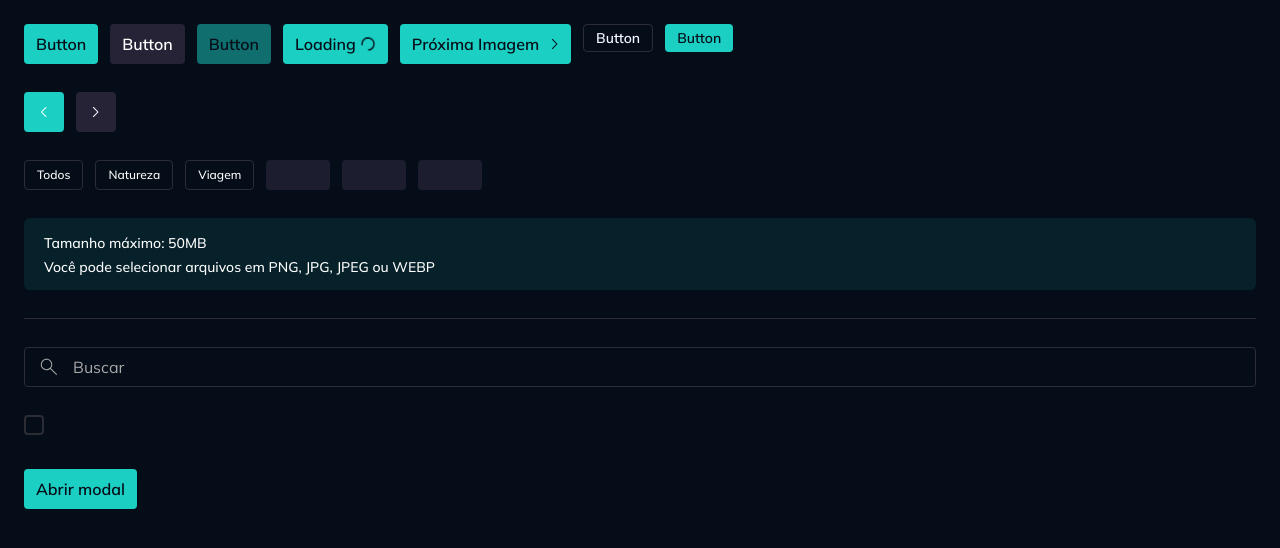
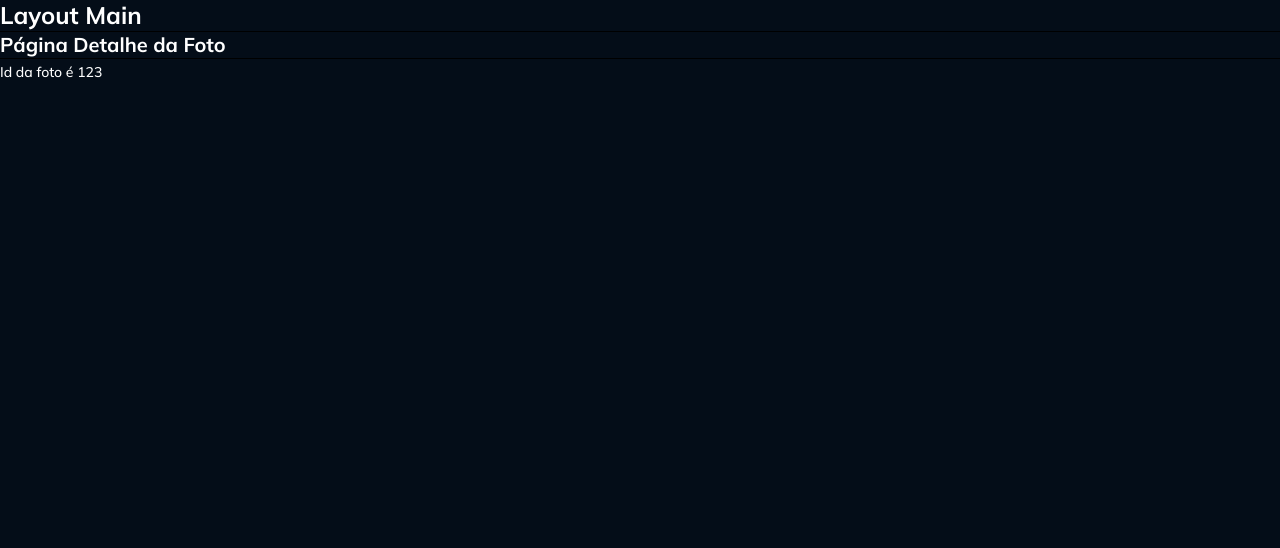
Before and after one commit to VitorAbreu/gallery-plus, a React (Vite) app: page /fotos/123 in a window 1280 px wide. Shown: the top 548 px of the page. Built offline with nearby package versions, Linux system fonts and the light colour scheme.

Commit message:
feat(gallery):instalando react router e criando rotas para a aplicação

```diff
--- a/package.json
+++ b/package.json
@@ -24,6 +24,7 @@
     "react": "^19.1.0",
     "react-dom": "^19.1.0",
     "react-hook-form": "^7.65.0",
+    "react-router": "^7.9.4",
     "tailwind-variants": "^1.0.0",
     "tailwindcss": "^4.1.10",
     "zod": "^3.22.4"
--- a/src/App.tsx
+++ b/src/App.tsx
@@ -1,111 +1,19 @@
-import Button from "./components/button";
-import ButtonIcon from "./components/button-icon";
-import Text from "./components/text";
-import ChevronLeftIcon from "./assets/icons/chevron-left.svg?react";
-import ChevronRightIcon from "./assets/icons/chevron-right.svg?react";
-import Badge from "./components/badge";
-import Alert from "./components/alert";
-import Divider from "./components/divider";
-import InputText from "./components/input-text";
-import SearchIcon from "./assets/icons/search.svg?react";
-import InputCheckbox from "./components/input-checkbox";
-import InputSingleFile from "./components/input-single-file";
-import { useForm } from "react-hook-form";
-import ImageFilePreview from "./components/image-file-preview";
-import {
-  Dialog,
-  DialogBody,
-  DialogClose,
-  DialogContent,
-  DialogFooter,
-  DialogHeader,
-  DialogTrigger,
-} from "./components/dialog";
+import { BrowserRouter, Route, Routes } from "react-router";
+import PageComponents from "./pages/page-components";
+import LayoutMain from "./pages/layout-main";
+import PageHome from "./pages/page-home";
+import PagePhotoDetails from "./pages/page-photo-details";
 
 export default function App() {
-  const form = useForm();
-  const file = form.watch("file");
-  const fileSource = file?.[0] ? URL.createObjectURL(file[0]) : undefined;
-
   return (
-    <div className="grid gap-7 p-6">
-      <div className="flex gap-3">
-        <Button>Button</Button>
-        <Button variant="secondary">Button</Button>
-        <Button disabled>Button</Button>
-        <Button handling>Loading</Button>
-        <Button icon={ChevronRightIcon}>Próxima Imagem</Button>
-        <Button variant="ghost" size="sm">
-          Button
-        </Button>
-        <Button variant="primary" size="sm">
-          Button
-        </Button>
-      </div>
-
-      <div className="flex gap-3">
-        <ButtonIcon icon={ChevronLeftIcon} />
-        <ButtonIcon icon={ChevronRightIcon} variant="secondary" />
-      </div>
-
-      <div className="flex gap-3">
-        <Badge>Todos</Badge>
-        <Badge>Natureza</Badge>
-        <Badge>Viagem</Badge>
-        <Badge loading>Viagem</Badge>
-        <Badge loading>Viagem</Badge>
-        <Badge loading>Viagem</Badge>
-      </div>
-
-      <div>
-        <Alert>
-          Tamanho máximo: 50MB
-          <br />
-          Você pode selecionar arquivos em PNG, JPG, JPEG ou WEBP
-        </Alert>
-      </div>
-
-      <div>
-        <Divider />
-      </div>
-
-      <div>
-        <InputText placeholder="Buscar" icon={SearchIcon} />
-      </div>
-      <div>
-        <InputCheckbox />
-      </div>
-      <div>
-        <Dialog>
-          {/* para evitar criar um botão dentro de outro botão usa o asChild para considerar o component filho */}
-          <DialogTrigger asChild>
-            <Button>Abrir modal</Button>
-          </DialogTrigger>
-          <DialogContent>
-            <DialogHeader>Teste Dialog</DialogHeader>
-            <DialogBody>
-              <Text as="div" className="mb-4">
-                teste conteudo dialog
-              </Text>
-              <InputSingleFile
-                form={form}
-                allowedExtensions={["png", "jpg", "jpeg", "webp"]}
-                maxFileSizeInMB={50}
-                replaceBy={
-                  <ImageFilePreview src={fileSource} alt="preview da imagem" />
-                }
-                {...form.register("file")}
-              />
-            </DialogBody>
-            <DialogFooter>
-              <DialogClose asChild>
-                <Button variant="secondary">Cancelar</Button>
-              </DialogClose>
-              <Button variant="primary">Adicionar</Button>
-            </DialogFooter>
-          </DialogContent>
-        </Dialog>
-      </div>
-    </div>
+    <BrowserRouter>
+      <Routes>
+        <Route element={<LayoutMain />}>
+          <Route index element={<PageHome />} />
+          <Route path="/fotos/:id" element={<PagePhotoDetails />} />
+          <Route path="/componentes" element={<PageComponents />} />
+        </Route>
+      </Routes>
+    </BrowserRouter>
   );
 }
--- /dev/null
+++ b/src/pages/layout-main.tsx
@@ -0,0 +1,12 @@
+import { Outlet } from "react-router";
+import Text from "../components/text";
+
+export default function LayoutMain() {
+  return (
+    <>
+      <Text variant="heading-large">Layout Main</Text>
+      <hr />
+      <Outlet />
+    </>
+  );
+}
--- /dev/null
+++ b/src/pages/page-components.tsx
@@ -0,0 +1,111 @@
+import Button from "../components/button";
+import ButtonIcon from "../components/button-icon";
+import Text from "../components/text";
+import ChevronLeftIcon from "../assets/icons/chevron-left.svg?react";
+import ChevronRightIcon from "../assets/icons/chevron-right.svg?react";
+import Badge from "../components/badge";
+import Alert from "../components/alert";
+import Divider from "../components/divider";
+import InputText from "../components/input-text";
+import SearchIcon from "../assets/icons/search.svg?react";
+import InputCheckbox from "../components/input-checkbox";
+import InputSingleFile from "../components/input-single-file";
+import { useForm } from "react-hook-form";
+import ImageFilePreview from "../components/image-file-preview";
+import {
+  Dialog,
+  DialogBody,
+  DialogClose,
+  DialogContent,
+  DialogFooter,
+  DialogHeader,
+  DialogTrigger,
+} from "../components/dialog";
+
+export default function PageComponents() {
+  const form = useForm();
+  const file = form.watch("file");
+  const fileSource = file?.[0] ? URL.createObjectURL(file[0]) : undefined;
+
+  return (
+    <div className="grid gap-7 p-6">
+      <div className="flex gap-3">
+        <Button>Button</Button>
+        <Button variant="secondary">Button</Button>
+        <Button disabled>Button</Button>
+        <Button handling>Loading</Button>
+        <Button icon={ChevronRightIcon}>Próxima Imagem</Button>
+        <Button variant="ghost" size="sm">
+          Button
+        </Button>
+        <Button variant="primary" size="sm">
+          Button
+        </Button>
+      </div>
+
+      <div className="flex gap-3">
+        <ButtonIcon icon={ChevronLeftIcon} />
+        <ButtonIcon icon={ChevronRightIcon} variant="secondary" />
+      </div>
+
+      <div className="flex gap-3">
+        <Badge>Todos</Badge>
+        <Badge>Natureza</Badge>
+        <Badge>Viagem</Badge>
+        <Badge loading>Viagem</Badge>
+        <Badge loading>Viagem</Badge>
+        <Badge loading>Viagem</Badge>
+      </div>
+
+      <div>
+        <Alert>
+          Tamanho máximo: 50MB
+          <br />
+          Você pode selecionar arquivos em PNG, JPG, JPEG ou WEBP
+        </Alert>
+      </div>
+
+      <div>
+        <Divider />
+      </div>
+
+      <div>
+        <InputText placeholder="Buscar" icon={SearchIcon} />
+      </div>
+      <div>
+        <InputCheckbox />
+      </div>
+      <div>
+        <Dialog>
+          {/* para evitar criar um botão dentro de outro botão usa o asChild para considerar o component filho */}
+          <DialogTrigger asChild>
+            <Button>Abrir modal</Button>
+          </DialogTrigger>
+          <DialogContent>
+            <DialogHeader>Teste Dialog</DialogHeader>
+            <DialogBody>
+              <Text as="div" className="mb-4">
+                teste conteudo dialog
+              </Text>
+              <InputSingleFile
+                form={form}
+                allowedExtensions={["png", "jpg", "jpeg", "webp"]}
+                maxFileSizeInMB={50}
+                replaceBy={
+                  <ImageFilePreview src={fileSource} alt="preview da imagem" />
+                }
+                {...form.register("file")}
+              />
+            </DialogBody>
+            <DialogFooter>
+              <DialogClose asChild>
+                <Button variant="secondary">Cancelar</Button>
+              </DialogClose>
+              <Button variant="primary">Adicionar</Button>
+            </DialogFooter>
+          </DialogContent>
+        </Dialog>
+      </div>
+    </div>
+  );
+}
--- /dev/null
+++ b/src/pages/page-home.tsx
@@ -0,0 +1,9 @@
+import Text from "../components/text";
+
+export default function PageHome() {
+  return (
+    <>
+      <Text variant="heading-medium">Página Inicial</Text>
+    </>
+  );
+}
--- /dev/null
+++ b/src/pages/page-photo-details.tsx
@@ -0,0 +1,13 @@
+import { useParams } from "react-router";
+import Text from "../components/text";
+
+export default function PagePhotoDetails() {
+  const { id } = useParams();
+  return (
+    <>
+      <Text variant="heading-medium">Página Detalhe da Foto</Text>
+      <hr />
+      <Text>Id da foto é {id}</Text>
+    </>
+  );
+}
```
Also changed, not shown: 1 other file (tests, documents, lock files or other folders).
